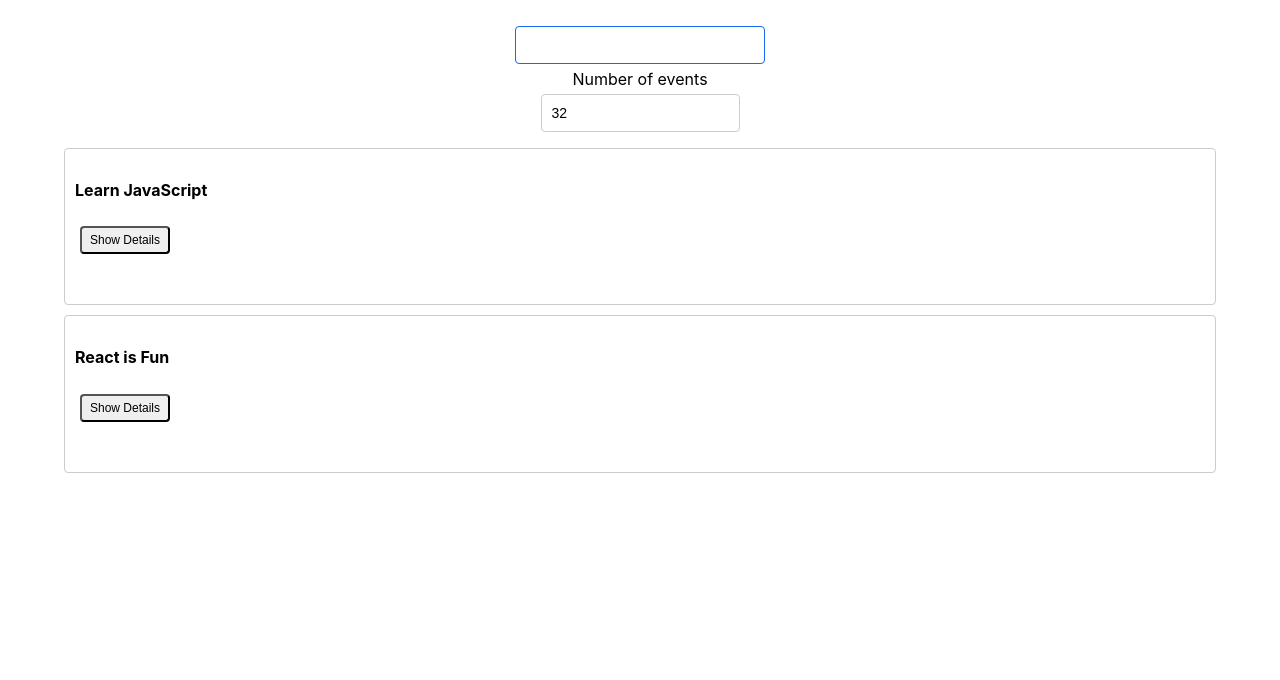
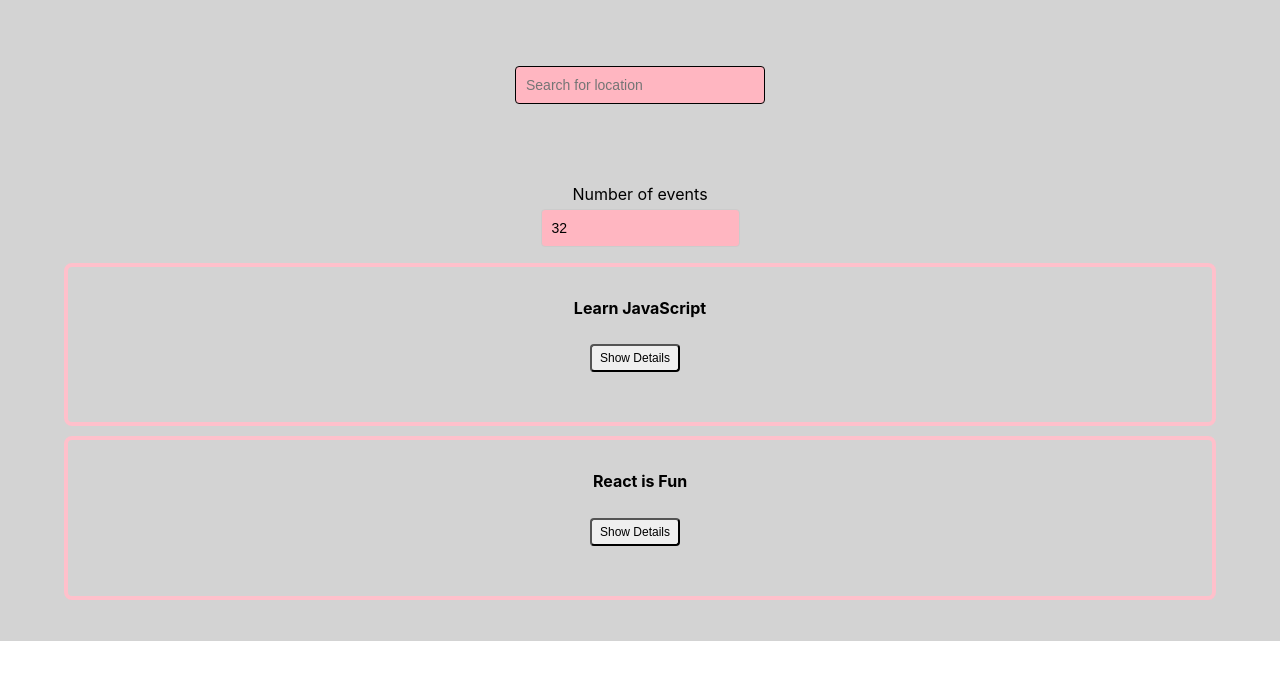
Before and after one commit to AmerikanPsyko/meet, a React (Create React App) app: page / in a window 1280 px wide. Shown: the top 680 px of the page. Built offline with nearby package versions, Linux system fonts and the light colour scheme.

Commit message:
updated styling
still cant figure out where the issue is why the dropdown wont close...

```diff
--- a/src/App.css
+++ b/src/App.css
@@ -3,6 +3,7 @@
 .App {
   text-align: center;
   padding: 2% 5%;
+  background-color: lightgray;
 }
 
 .App * {
@@ -16,6 +17,7 @@ ul {
 
 p {
   margin: 5px 0;
+  align-items: center;
 }
 
 .display-none {
@@ -28,6 +30,7 @@ p {
 
 input[type="text"],
 input[type="number"] {
+  background: lightpink;
   padding: 8px 6px 8px 10px;
   border-radius: 4px;
   outline: none;
@@ -35,12 +38,13 @@ input[type="number"] {
   font-size: 14px;
   line-height: 20px;
   align-self: center;
+  align-content: center;
   height: 38px;
 }
 
 input[type="text"],
 input[type="number"]:hover {
-  border-color: #1669f2;
+  border-color: #000000;
 }
 
 .city {
@@ -52,7 +56,11 @@ input[type="number"]:hover {
   flex-direction: column;
   flex-basis: 300px;
   max-width: 300px;
-  margin: auto;
+  /* margin: auto; */
+  margin-top: 40px;
+  margin-left: auto;
+  margin-right: auto;
+  margin-bottom: 30px;
   position: relative;
 }
 
@@ -86,9 +94,9 @@ input[type="number"]:hover {
 .event {
   padding: 10px 10px 35px;
   margin-bottom: 10px;
-  text-align: left;
-  border: 1px solid #ccc;
-  border-radius: 4px;
+  text-align: center;
+  border: 4px solid pink;
+  border-radius: 8px;
   position: relative;
 }
 
@@ -126,7 +134,7 @@ input[type="number"]:hover {
 
 .event-count {
   margin: 10px auto;
-  text-align: left;
+  text-align: center;
 }
 
 .button-wrapper {
@@ -138,8 +146,10 @@ input[type="number"]:hover {
 }
 
 .Alert {
-  position: fixed;
+  /* position: fixed; */
+  align-items: center;
   top: 20px;
+  /* margin-top: 45px; */
 }
 
 .data-vis-wrapper {
@@ -214,9 +224,7 @@ input[type="number"]:hover {
   font-family: "Roboto";
 }
 
-.ErrorAlert {
-align-items: center;
-}
+
 
 
 
@@ -232,3 +240,7 @@ align-items: center;
     margin: 0 auto;
   }
 }
+
+.p-style {
+  align-items: center;
+}
--- a/src/App.js
+++ b/src/App.js
@@ -4,8 +4,9 @@ import EventList from "./EventList";
 import CitySearch from "./CitySearch";
 import { getEvents, extractLocations } from "./api";
 import "./nprogress.css";
-import { Container, Row, Col } from 'react-bootstrap'
-// import "bootstrap/dist/css/bootstrap.min.css";
+
+
+
 import NumberofEvents from "./NumberOfEvents";
 
 class App extends Component {
@@ -53,18 +54,13 @@ class App extends Component {
   render() {
     return (
       <div className="App">
-        <Container>
-          <Row className="d-flex justify-content-center align-item-center p-3 m-3">
-            <Col
-              md={6}
-              className="d-flex flex-column align-items-center justify-content-center p-5"
-            >
+
               <CitySearch locations={this.state.locations} updateEvents={this.updateEvents} />
+              <br></br>
+              <br></br>
               <NumberofEvents numberOfEvents={this.state.numberOfEvents} updateEvents={this.updateEvents} />
               <EventList events={this.state.events} updateEvents={this.updateEvents} numberOfEvents={this.state.numberOfEvents} />
-            </Col>
-          </Row>
-        </Container>
+
       </div>
     );
   }
--- a/src/CitySearch.js
+++ b/src/CitySearch.js
@@ -39,21 +39,24 @@ class CitySearch extends Component {
   render() {
     return (
       <div className='CitySearch'>
-        <InfoAlert text={this.state.infoText} />
-        <input type='text'
-          className='city'
+
+                <input
+                    type='text'
+                    className='city mt-3'
+                    placeholder='Search for location'
                     value={this.state.query}
                     onChange={this.handleInputChanged}
                     onFocus={() => { this.setState({ showSuggestions: true }) }}
                 />
                 <ul className='suggestions' style={this.state.showSuggestions ? {} : { display: 'none' }}>
-          {this.state.suggestions.map((suggestion) => (
+                    {this.state.suggestions.map(suggestion => (
                         <li key={suggestion} onClick={() => this.handleItemClicked(suggestion)}>{suggestion}</li>
                     ))}
-          <li key='all' onClick={() => this.handleItemClicked("all")}>
+                    <li onClick={() => this.handleItemClicked('all')}>
                         <b>See all cities</b>
                     </li>
                 </ul>
+                <InfoAlert id='infoAlert' text={this.state.infoText} />
             </div>
     );
   }
--- a/src/NumberOfEvents.js
+++ b/src/NumberOfEvents.js
@@ -27,14 +27,16 @@ class NumberOfEvents extends Component {
   render() {
     return (
       <div className="NumberOfEvents">
-        <ErrorAlert text={this.state.infoText}/>
+
         <p className="numbercount">Number of events</p>
+
         <input
           type="number"
           className="numberinput"
           onChange={this.handleInputChanged}
           value={this.state.numberOfEvents}
         />
+        <ErrorAlert text={this.state.infoText}/>
       </div>
     );
   }
```
Lines whose indentation alone changed are shown as unchanged.
